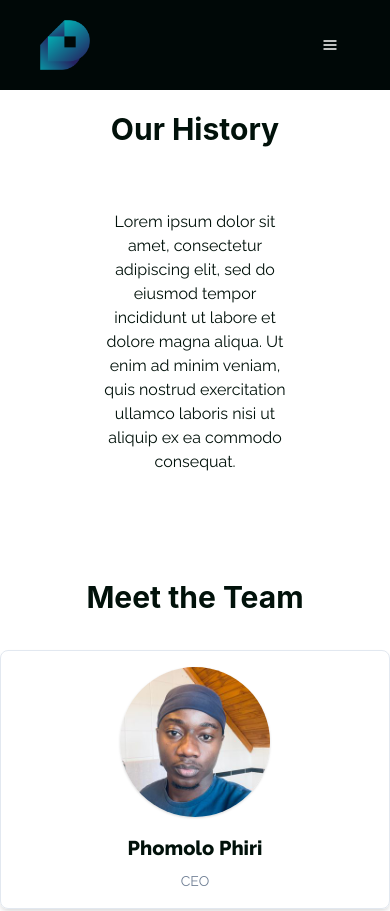
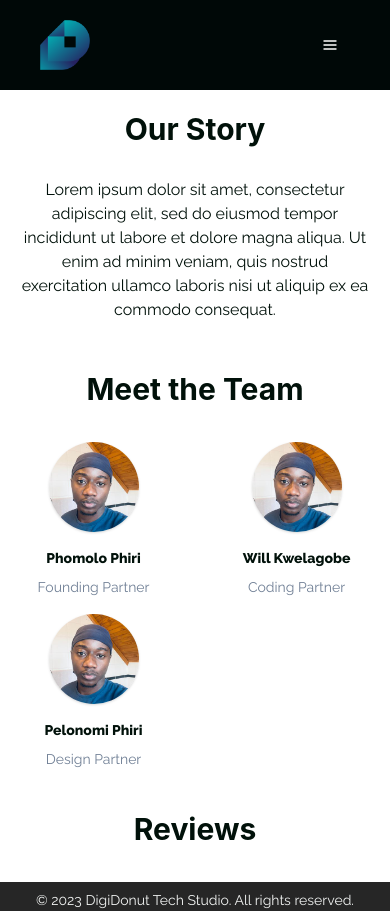
Before and after one commit to optimusinhisprime/digidonut, a React (Create React App) app: page /about-us in a window 390 px wide. Shown: the top 911 px of the page. Built offline with nearby package versions, Linux system fonts and the light colour scheme; a web font is replaced by a local one.

Commit message:
Add responsiveness to the about us page components

```diff
--- a/src/components/AboutUs/History.tsx
+++ b/src/components/AboutUs/History.tsx
@@ -4,8 +4,10 @@ import React from "react";
 export default function History() {
   return (
     <Flex flexDir="column" justifyContent="center" alignItems="center">
-      <Heading my="5">Our History</Heading>
-      <Text my="10" w="50%">
+      <Heading my="5" size={["xl", "2xl", "3xl"]}>
+        Our Story
+      </Heading>
+      <Text my={["2", "5", "5"]} w={["90%", "80%", "50%"]}>
         Lorem ipsum dolor sit amet, consectetur adipiscing elit, sed do eiusmod
         tempor incididunt ut labore et dolore magna aliqua. Ut enim ad minim
         veniam, quis nostrud exercitation ullamco laboris nisi ut aliquip ex ea
--- a/src/components/AboutUs/Reviews.tsx
+++ b/src/components/AboutUs/Reviews.tsx
@@ -1,5 +1,11 @@
-import { Flex } from "@chakra-ui/react";
+import { Flex, Heading } from "@chakra-ui/react";
 
 export default function Reviews() {
-  return <Flex>Reviews</Flex>;
+  return (
+    <Flex justifyContent="center">
+      <Heading mb="8" textAlign="center" size={["xl", "2xl", "2xl"]}>
+        Reviews
+      </Heading>
+    </Flex>
+  );
 }
--- a/src/components/AboutUs/TeamMember.tsx
+++ b/src/components/AboutUs/TeamMember.tsx
@@ -10,30 +10,22 @@ interface TeamMemberProps {
 
 const TeamMember: React.FC<TeamMemberProps> = ({ name, role, image }) => {
   return (
-    <Box
-      p="4"
-      borderWidth="1px"
-      borderRadius="lg"
-      overflow="hidden"
-      boxShadow="md"
-      transition="transform 0.3s, box-shadow 0.3s"
-      _hover={{ transform: "scale(1.05)", boxShadow: "lg" }}
-    >
+    <Box overflow="hidden">
       <Image
         src={image}
         alt={name}
         mb="4"
         borderRadius="full"
         boxShadow="base"
-        boxSize="150px"
+        boxSize={{ "2xl": "300px", xl: "250px", sm: "150px", base: "90px" }}
         objectFit="cover"
         mx="auto"
       />
       <VStack spacing="2" textAlign="center">
-        <Text fontSize="xl" fontWeight="bold">
+        <Text fontSize={["sm", "lg", "xl"]} fontWeight="bold">
           {name}
         </Text>
-        <Text color="gray.500" fontSize="sm">
+        <Text color="gray.500" fontSize={["sm", "md", "lg"]}>
           {role}
         </Text>
       </VStack>
--- a/src/components/AboutUs/TheTeam.tsx
+++ b/src/components/AboutUs/TheTeam.tsx
@@ -6,18 +6,28 @@ export default function TheTeam() {
   const teamMembers = [
     {
       name: "Phomolo Phiri",
-      role: "CEO",
+      role: "Founding Partner",
+      image: CEOImage,
+    },
+    {
+      name: "Will Kwelagobe",
+      role: "Coding Partner",
+      image: CEOImage,
+    },
+    {
+      name: "Pelonomi Phiri",
+      role: "Design Partner",
       image: CEOImage,
     },
 
     // Add more team members as needed
   ];
   return (
-    <Box py="16">
-      <Heading mb="8" textAlign="center">
+    <Box mx={{ "2xl": 20, xl: 10 }} py="10">
+      <Heading mb="8" textAlign="center" size={["xl", "2xl", "2xl"]}>
         Meet the Team
       </Heading>
-      <SimpleGrid columns={{ base: 1, md: 2, lg: 3 }} spacing="8">
+      <SimpleGrid columns={{ base: 2, sm: 2, md: 2, lg: 3 }} spacing="4">
         {teamMembers.map((member, index) => (
           <TeamMember key={index} {...member} />
         ))}
```
